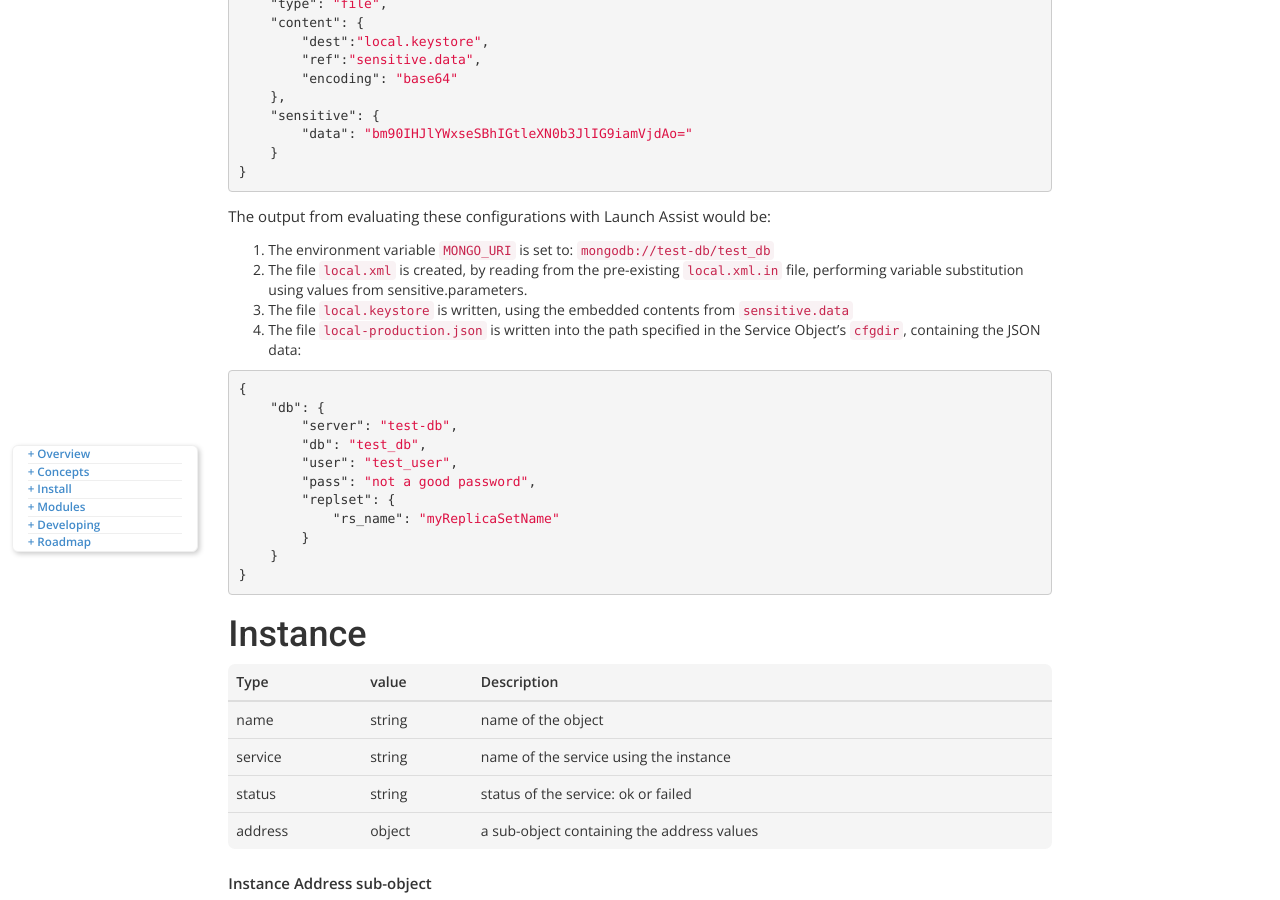
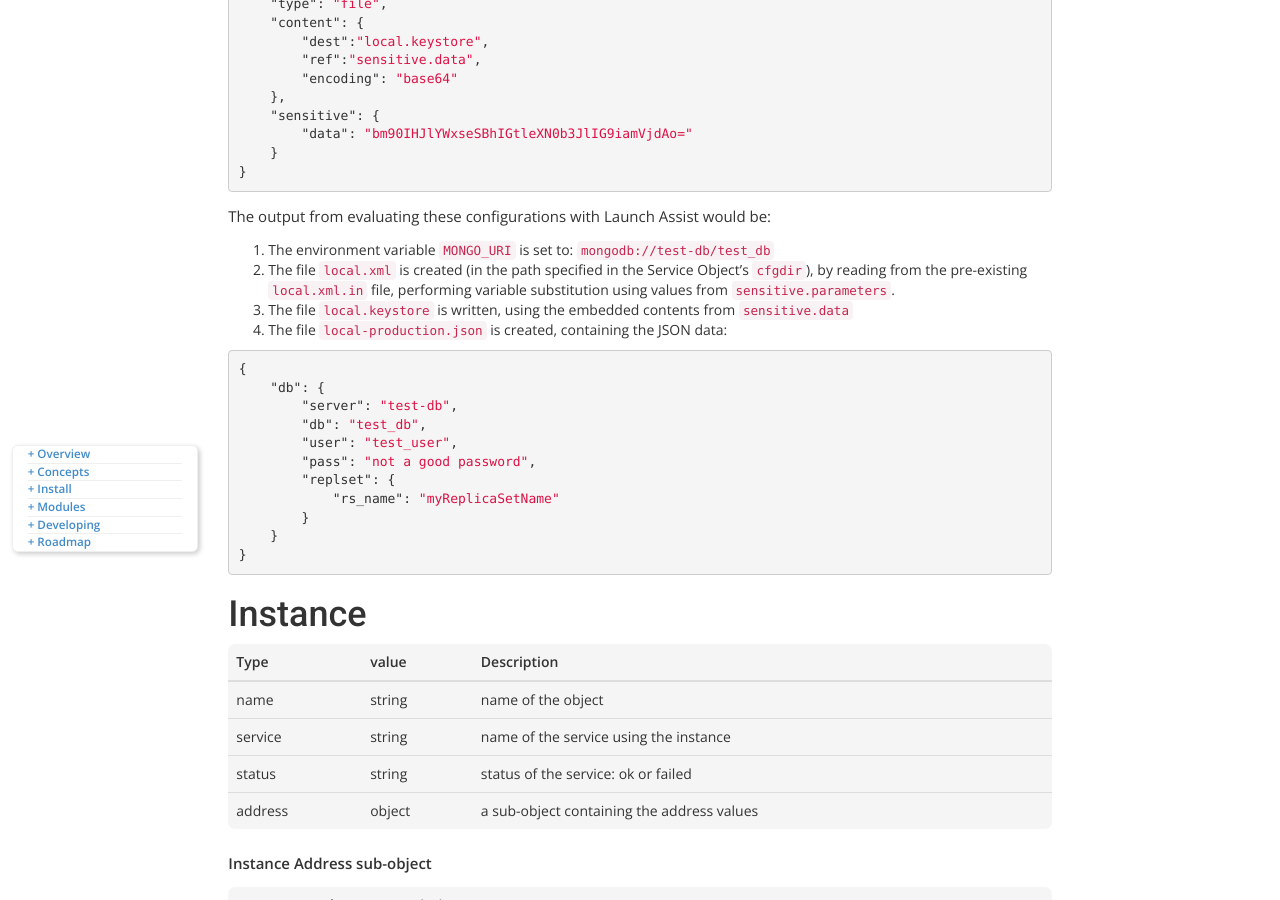
Before and after one commit to reflexsc/web, a Jekyll site: the page built from docs/objects.md, in a window 1280 px wide and 900 px high, scrolled down 7239 px. Built offline with Jekyll 4.4.1, drawn with Linux system fonts in a browser that asks for light colours; nearby versions of some CDN libraries; some web fonts are replaced.

Commit message:
docs/objects.md

```diff
--- a/docs/objects.md
+++ b/docs/objects.md
@@ -338,9 +338,9 @@ In the following examples, we reference a set of objects: `bct-tst` (target conf
 The output from evaluating these configurations with Launch Assist would be:
 
 1. The environment variable `MONGO_URI` is set to: `mongodb://test-db/test_db`
-2. The file `local.xml` is created, by reading from the pre-existing `local.xml.in` file, performing variable substitution using values from sensitive.parameters.
+2. The file `local.xml` is created (in the path specified in the Service Object's `cfgdir`), by reading from the pre-existing `local.xml.in` file, performing variable substitution using values from `sensitive.parameters`.
 3. The file `local.keystore` is written, using the embedded contents from `sensitive.data`
-4. The file `local-production.json` is written into the path specified in the Service Object's `cfgdir`, containing the JSON data:
+4. The file `local-production.json` is created, containing the JSON data:
 
 {% highlight json %}
 {
```
